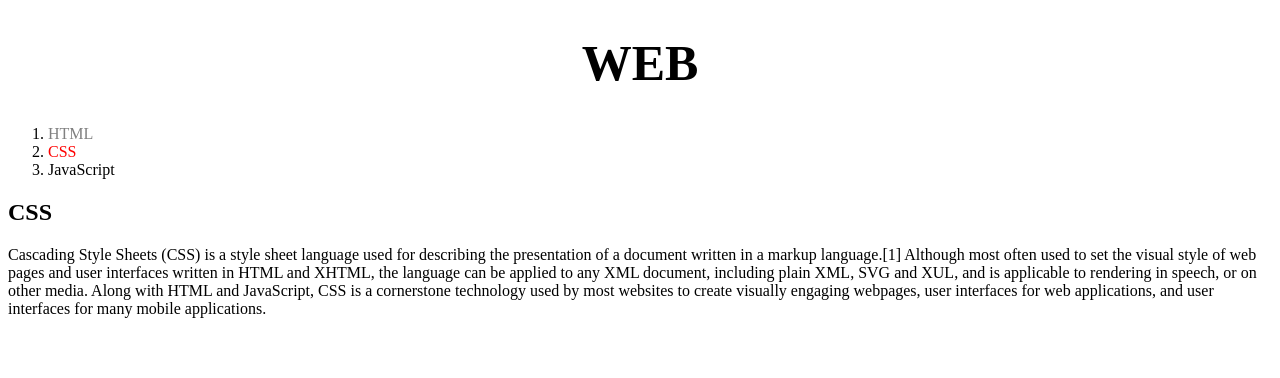
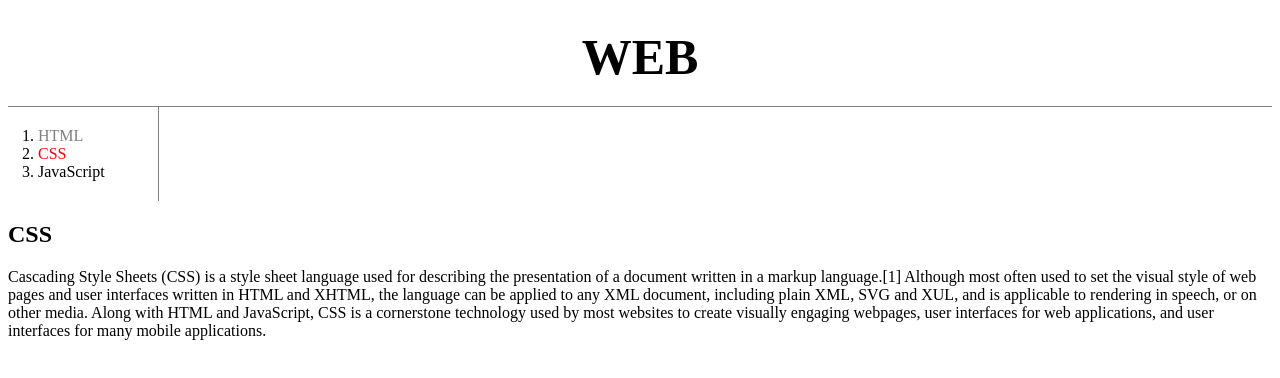
Before and after one commit to balamogoulish/webPractice, a plain HTML site: page 2.html in a window 1280 px wide. Drawn offline with Linux system fonts and the light colour scheme.

Commit message:
fix: box 모델을 활용해 제목과 목차 정렬

```diff
--- a/2.html
+++ b/2.html
@@ -24,6 +24,16 @@
             h1 {
                 font-size: 50px;
                 text-align: center;
+                border-bottom: 1px solid gray;
+                margin: 0;
+                padding: 20px;
+            }
+            ol {
+                width: 100px;
+                border-right: 1px solid gray;
+                margin: 0px;
+                padding: 20px;
+                padding-left: 30px;
             }
         </style>
     </head>
```
